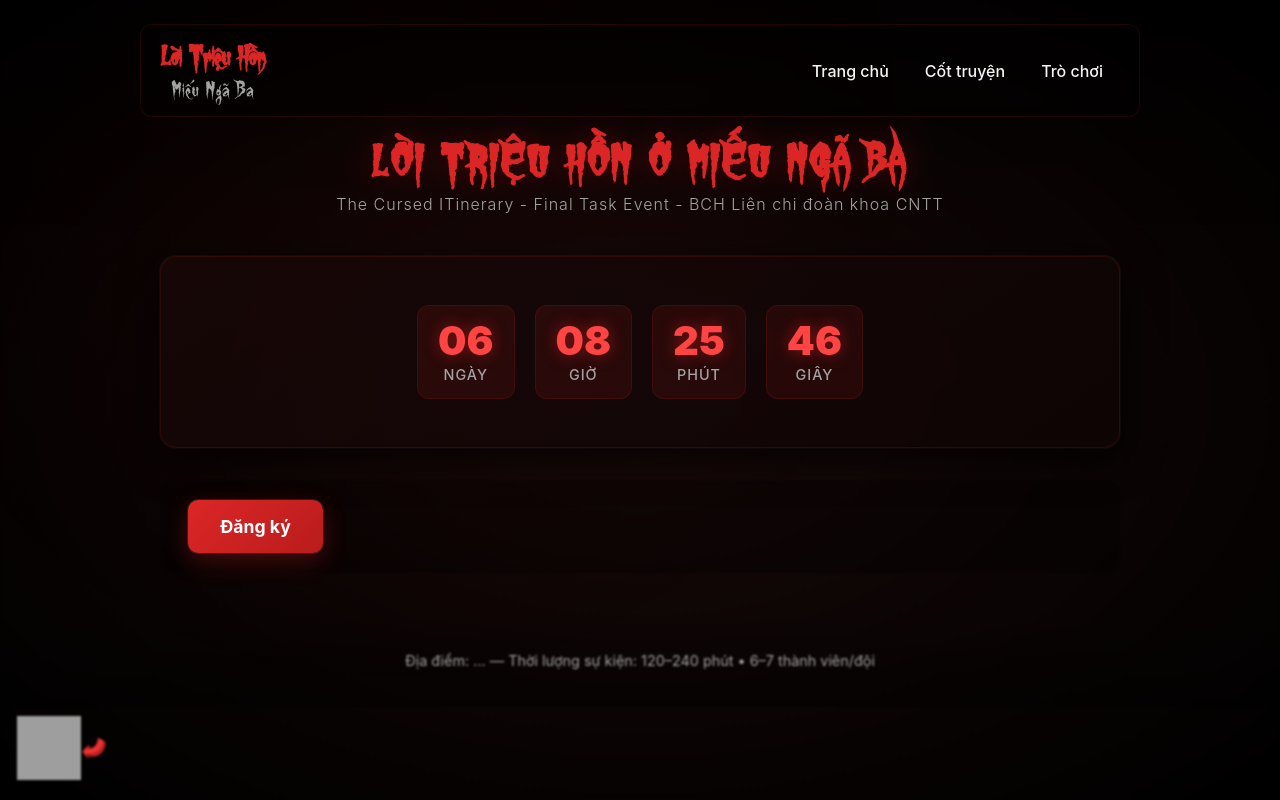
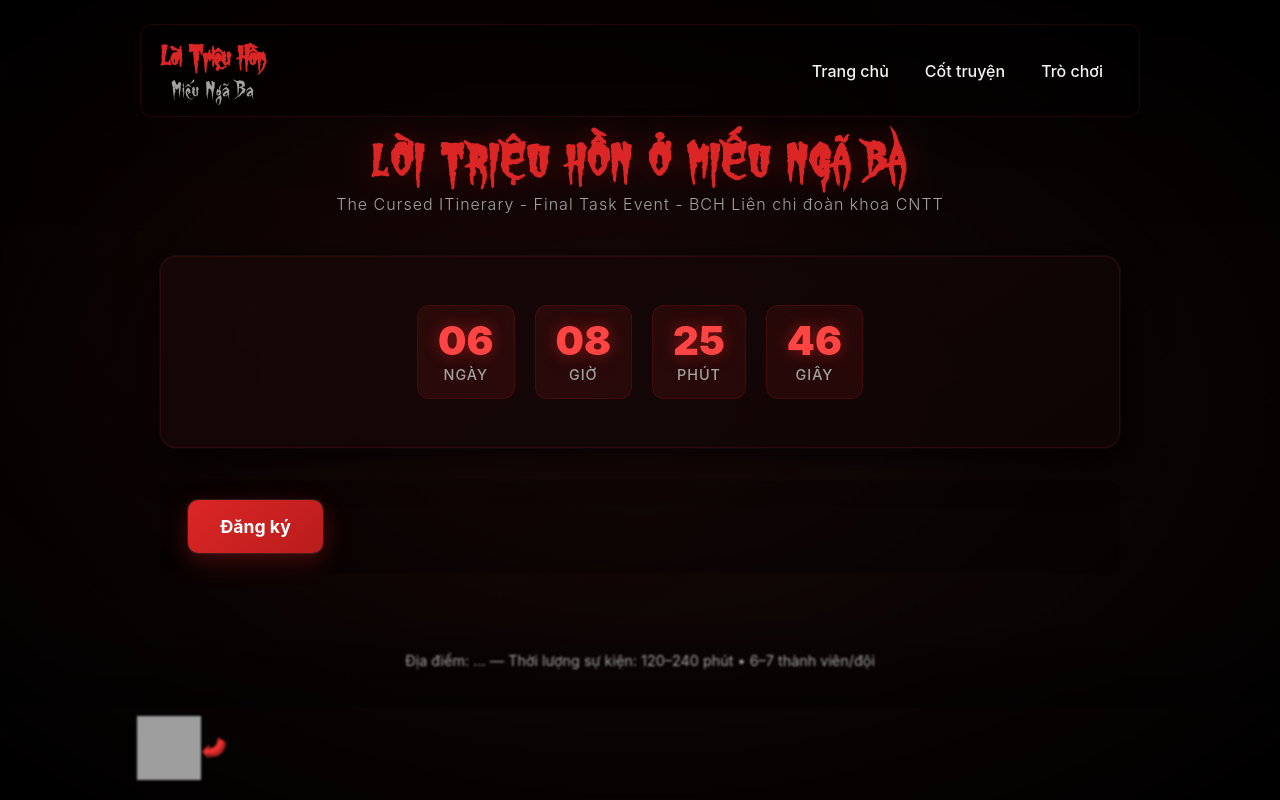
Before and after one commit to huymatthew/finaltask, a Django app: template templates/base.html in a window 1280 px wide. Run offline with Django 3.2, Linux system fonts and the light colour scheme; the template is opened without the code that fills it, so the values that code supplies are empty; grey boxes are pictures that could not be loaded.

Commit message:
Url Changed

```diff
--- a/static/script.js
+++ b/static/script.js
@@ -76,7 +76,6 @@
 startCountdownTimer();
 
 function jumpscare() {
-
   const scriptEl = document.currentScript || document.querySelector('script[src$="script.js"]') || document.scripts[document.scripts.length-1];
   const baseUrl = scriptEl && scriptEl.src
     ? scriptEl.src.replace(/\/[^\/]*$/, '/')
--- a/static/styles.css
+++ b/static/styles.css
@@ -435,7 +435,7 @@
   width: 64px;
   height: 64px;
   bottom: 20px;
-  left: 30px;
+  left: 150px;
   color: #000;
   font-weight: 700;
   border: none;
--- a/templates/base.html
+++ b/templates/base.html
@@ -63,7 +63,7 @@
         </div>
       </section>
       <div class="cta">
-        <a id="register-btn" class="btn" href="https://vnshort.com/Jr9D">Đăng ký</a>
+        <a id="register-btn" class="btn" href="https://forms.gle/uhJMhqWPQggqirsx5">Đăng ký</a>
       </div>
     </main>
 
```
